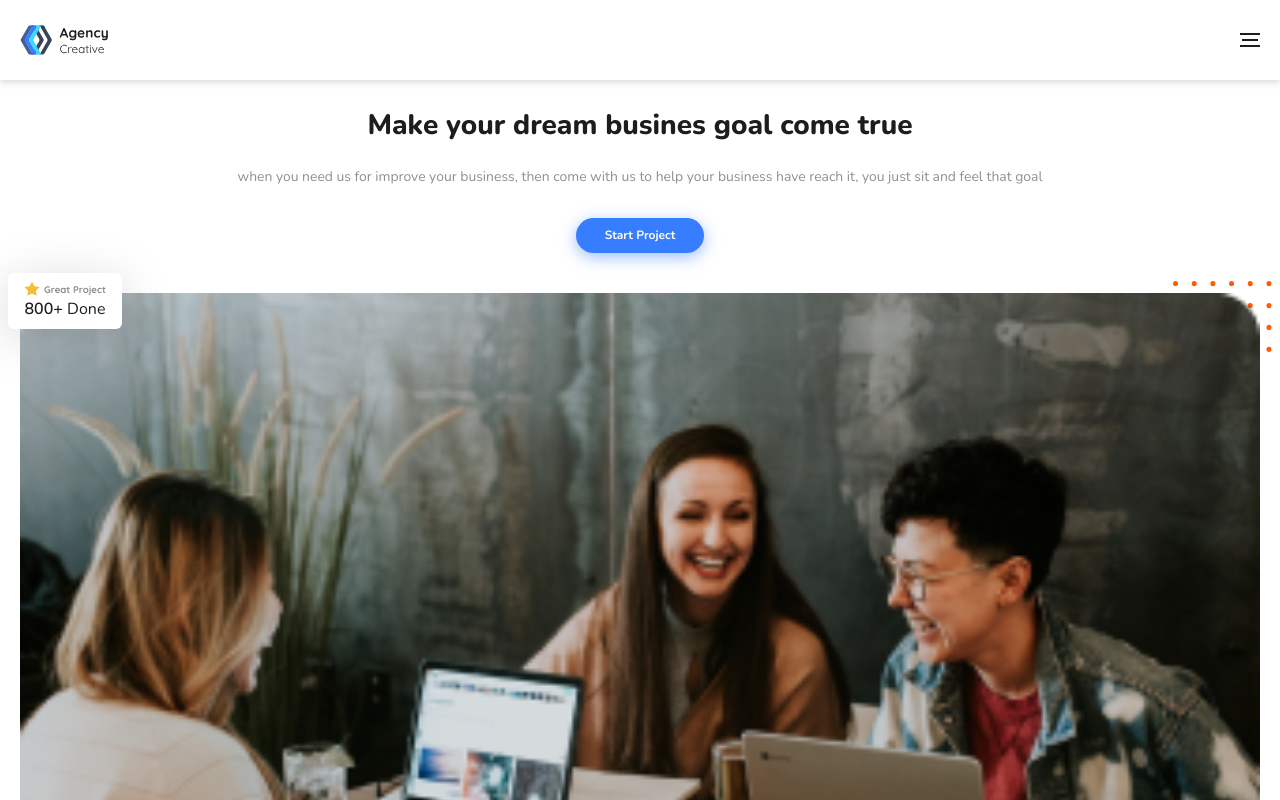
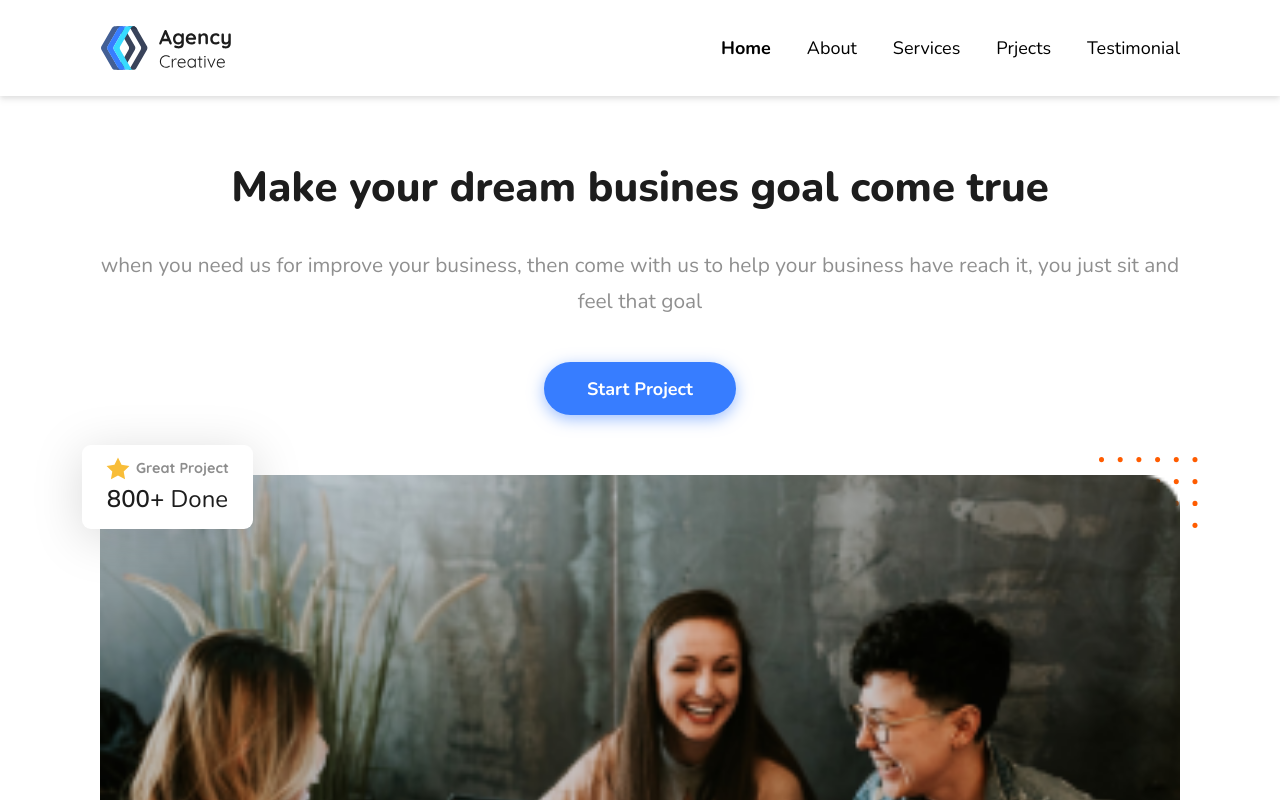
Before and after one commit to JunarisAlf/react-tailwind-Agency-Landing-Page, a React (Vite) app: page / in a window 1280 px wide. Shown: the top 800 px of the page. Built offline with nearby package versions, Linux system fonts and the light colour scheme.

Commit message:
Working on Navbar - responsivitas and utiliies

```diff
--- a/index.html
+++ b/index.html
@@ -1,5 +1,5 @@
 <!DOCTYPE html>
-<html lang="en">
+<html lang="en" class="scroll-smooth md:text-[24px]">
     <head>
         <meta charset="UTF-8" />
         <link rel="icon" type="image/svg+xml" href="/src/favicon.svg" />
--- a/jsconfig.json
+++ b/jsconfig.json
@@ -6,6 +6,7 @@
         "@/assets/*": ["./assets/*"],
         "@/components/*": ["./components/*"],
         "@/pages/*": ["./pages/*"],
+        "@/contexts/*": ["./contexts/*"],
       },
     },
   }
--- a/src/components/MainContainer.jsx
+++ b/src/components/MainContainer.jsx
@@ -1,6 +1,6 @@
 export default ({children}) => {
     return (
-        <div className="w-full font-nunito px-5">
+        <div className="w-full font-nunito px-5 md:px-[100px]">
             {children}
         </div>
     )
--- a/src/components/Navbar.jsx
+++ b/src/components/Navbar.jsx
@@ -1,26 +1,86 @@
+import { useState, useRef, useContext } from 'react';
+import Logo from '@/assets/icons/logo.svg';
+import {ActiveTabContext} from '@/contexts/ActiveTabContext';
 
-import { useState } from 'react'
-import Logo from '@/assets/icons/logo.svg'
 export default () => {
+    const {activeTab, setActiveTab} = useContext(ActiveTabContext)
     const [open, setOpen] = useState(false);
-    const onClickHandler = () => {
+    const onClickHandler = (tabClicked) => {
         setOpen(!open);
-    }
+        setActiveTab(tabClicked);
+    };
     return (
-        <nav className={"fixed z-50 px-5 bg-white drop-shadow-md inset-x-0 top-0  grid grid-cols-2 auto-rows-min justify-between items-center py-6 " + (open ? ' bottom-0' : ' ')}>
-            <img className="order-1 w-[5.6rem] h-[2rem]" src={Logo} alt="logo" />
-            <ul className={"order-3 col-span-2 font-nunito px-8" + (open? ' block' : ' hidden')}>
-                <li className="text-center py-4 hover:bg-blue hover:bg-opacity-10" onClick={onClickHandler}><a href="#home" >Home</a></li>
-                <li className="text-center py-4 hover:bg-blue hover:bg-opacity-10" onClick={onClickHandler}><a href="#about" >About</a></li>
-                <li className="text-center py-4 hover:bg-blue hover:bg-opacity-10" onClick={onClickHandler}><a href="#services" >Services</a></li>
-                <li className="text-center py-4 hover:bg-blue hover:bg-opacity-10" onClick={onClickHandler}><a href="#projects" >Prjects</a></li>
-                <li className="text-center py-4 hover:bg-blue hover:bg-opacity-10" onClick={onClickHandler}><a href="#testimonial" >Testimonial</a></li>
+        <nav
+            className={
+                'fixed z-50 px-5 md:px-[100px] bg-white drop-shadow-md inset-x-0 top-0  grid grid-cols-2 auto-rows-min justify-between items-center py-6 lg:flex lg:flex-row lg:py-2 lg:bottom-auto' +
+                (open ? ' bottom-0' : ' ')
+            }
+        >
+            <img
+                className="order-1 w-[5.6rem] h-[2rem]"
+                src={Logo}
+                alt="logo"
+            />
+            <ul
+                className={
+                    'order-3 col-span-2 font-nunito text-[1.3rem] font-semibold mt-5 lg:flex lg:flex-row lg:text-xs lg:gap-6 lg:mt-0 lg:font-light' +
+                    (open ? ' block' : ' hidden')
+                }
+            >
+                <li
+                    className={"text-center py-4 hover:bg-blue hover:bg-opacity-10 lg:hover:bg-white lg:hover:bg-opacity-100 lg:hover:font-semibold duration-300" + (activeTab == 'home' ? ' lg:font-bold' : '')}
+                    onClick={() => onClickHandler('home')}
+                >
+                    <a href="#home">Home</a>
+                </li>
+                <li
+                    className={"text-center py-4 hover:bg-blue hover:bg-opacity-10 lg:hover:bg-white lg:hover:bg-opacity-100 lg:hover:font-semibold duration-300" + (activeTab == 'about' ? ' lg:font-bold' : '')}
+                    onClick={() => onClickHandler('about')}
+                >
+                    <a href="#about">About</a>
+                </li>
+                <li
+                    className={"text-center py-4 hover:bg-blue hover:bg-opacity-10 lg:hover:bg-white lg:hover:bg-opacity-100 lg:hover:font-semibold duration-300" + (activeTab == 'services' ? ' lg:font-bold' : '')}
+                    onClick={() => onClickHandler('services')}
+                >
+                    <a href="#services">Services</a>
+                </li>
+                <li
+                    className={"text-center py-4 hover:bg-blue hover:bg-opacity-10 lg:hover:bg-white lg:hover:bg-opacity-100 lg:hover:font-semibold duration-300" + (activeTab == 'projects' ? ' lg:font-bold' : '')}
+                    onClick={() => onClickHandler('projects')}
+                >
+                    <a href="#projects">Prjects</a>
+                </li>
+                <li
+                    className={"text-center py-4 hover:bg-blue hover:bg-opacity-10 lg:hover:bg-white lg:hover:bg-opacity-100 lg:hover:font-semibold duration-300" + (activeTab == 'testimonial' ? ' lg:font-bold' : '')}
+                    onClick={() => onClickHandler('testimonial')}
+                >
+                    <a href="#testimonial">Testimonial</a>
+                </li>
             </ul>
-            <div className="order-2 flex flex-col gap-y-1 w-min items-center justify-self-end" onClick={onClickHandler}>
-                <span className={"block w-5 bg-black h-0.5  ease-in duration-100" +( open ? ' rotate-45 translate-y-1.5' : '')}/>
-                <span className={"block w-4 bg-black h-0.5 ease-in duration-75" + ( open ? ' invisible' : 'visible')}/>
-                <span className={"block w-5  bg-black h-0.5 ease-in duration-100" +( open ? ' -rotate-45 -translate-y-1.5' : '')}/>
+            <div
+                className="order-2 flex flex-col gap-y-1 w-min items-center justify-self-end lg:hidden"
+                onClick={onClickHandler}
+            >
+                <span
+                    className={
+                        'block w-5 bg-black h-0.5  ease-in duration-100' +
+                        (open ? ' rotate-45 translate-y-1.5' : '')
+                    }
+                />
+                <span
+                    className={
+                        'block w-4 bg-black h-0.5 ease-in duration-75' +
+                        (open ? ' invisible' : 'visible')
+                    }
+                />
+                <span
+                    className={
+                        'block w-5  bg-black h-0.5 ease-in duration-100' +
+                        (open ? ' -rotate-45 -translate-y-1.5' : '')
+                    }
+                />
             </div>
         </nav>
-    )
-}
+    );
+};
--- /dev/null
+++ b/src/contexts/ActiveTabContext.jsx
@@ -0,0 +1,4 @@
+import { createContext } from 'react';
+
+const ActiveTabContext = createContext('home');
+export {ActiveTabContext}
--- a/src/main.jsx
+++ b/src/main.jsx
@@ -1,17 +1,28 @@
-import React from 'react';
+import React, { useState } from 'react';
 import ReactDOM from 'react-dom/client';
 import Container from '@/components/MainContainer';
 import Home from '@/pages/Home';
 import '@/assets/styles/tailwind.css';
 import Navbar from '@/components/Navbar';
 import Footer from '@/pages/Home/components/Footer';
+import { ActiveTabContext } from '@/contexts/ActiveTabContext';
+
+const App = () => {
+    const [activeTab, setActiveTab] = useState('home')
+
+    return (
+        <ActiveTabContext.Provider value={{activeTab, setActiveTab}}>
+            <Navbar />
+            <Container>
+                <Home />
+            </Container>
+            <Footer />
+        </ActiveTabContext.Provider>
+    );
+};
 
 ReactDOM.createRoot(document.getElementById('root')).render(
     <React.StrictMode>
-        <Navbar />
-        <Container>
-            <Home />
-        </Container>
-        <Footer />
+        <App />
     </React.StrictMode>
 );
--- a/src/pages/Home/components/ClickToAction.jsx
+++ b/src/pages/Home/components/ClickToAction.jsx
@@ -3,7 +3,7 @@ import  PrimaryBtn  from '@/components/PrimaryBtn';
 export default function ClickToAction() {
   return (
     <div>
-        <span className="inline-block font-nunito font-bold text-[1.5rem] text-center">Interesting Collaboration With Us?</span>
+        <span className="block font-nunito font-bold text-[1.5rem] text-center">Interesting Collaboration With Us?</span>
         <span className="block text-center font-quicksand font-normal text-[0.8rem] ">Help you to reach your bussines goal</span>
         <div className="flex flex-row items-center">
             <PrimaryBtn href="" text="Get Started"/>
--- a/src/pages/Home/components/OurPortofolio.jsx
+++ b/src/pages/Home/components/OurPortofolio.jsx
@@ -19,9 +19,12 @@ export default function OurPortofolio() {
                     use more comfortable, then can used by client from our
                     business
                 </p>
-                <PortofolioItem img={portoOne} text="Design Furniture App"/>
-                <PortofolioItem img={portoTwo} text="Cloud App"/>
-                <PortofolioItem img={portoThree} text="Design Byte App"/>
+                <div className="mt-8 flex flex-col gap-4">
+                    <PortofolioItem img={portoOne} text="Design Furniture App"/>
+                    <PortofolioItem img={portoTwo} text="Cloud App"/>
+                    <PortofolioItem img={portoThree} text="Design Byte App"/>
+                </div>
+
                 <div className="flex items-center mt-3">
                     <SecondaryBtn href="" text="See All Portofolio" css="mx-auto"/>
                 </div>
--- a/src/pages/Home/components/OurServices.jsx
+++ b/src/pages/Home/components/OurServices.jsx
@@ -26,15 +26,12 @@ export default function OurServices() {
                     <span className="font-quicksand text-[0.85rem] text-blue font-bold">Read More </span>
                     <img src={arrow} alt="arrow icon" className="w-6 aspect-square"/>
                 </div>
-                <div className="flex flex-col gap-5 mt-6">
+                <div className="flex flex-row flex-wrap gap-5 mt-6 content-center">
                     <ServiceItem icon={ItemOne} text="Social Media Management" bgColor='#377DFF'/>
                     <ServiceItem icon={ItemTwo} text="Search Engine Opimization" bgColor='#FF2D2D'/>
                     <ServiceItem icon={ItemThree} text="Design" bgColor='#7CE761'/>
                     <ServiceItem icon={ItemFour} text="Ads" bgColor='#FFA800'/>
                 </div>
-
-
-
             </div>
         </section>
     );
--- a/src/pages/Home/components/PortofolioItem.jsx
+++ b/src/pages/Home/components/PortofolioItem.jsx
@@ -1,11 +1,11 @@
 export default function PortofolioItem({ img, text, css}) {
     return (
-        <div className="relative mx-auto mt-[3.5rem] px-10 flex flex-col gap-4 items-center justify-center w-[16rem] aspect-square rounded-2xl bg-white drop-shadow-spread border border-1 border-grey border-opacity-20">
+        <div className="relative mx-auto px-10 flex flex-col items-center justify-center min-w-[16rem] w-1/2 aspect-square rounded-[2.5rem] bg-white drop-shadow-spread border border-1 border-grey border-opacity-20">
 
             <span className="absolute bottom-4 z-10 px-2 font-quicksand text-[1.5rem] font-bold text-white text-center leading-6">
                 {text}
             </span>
-            <img src={img} alt="Portofolio Image" className="absolute z-0 object-fit object-cover"/>
+            <img src={img} alt="Portofolio Image" className="absolute z-0 w-full object-fit object-cover"/>
         </div>
     );
 }
--- a/src/pages/Home/components/ServiceItem.jsx
+++ b/src/pages/Home/components/ServiceItem.jsx
@@ -1,7 +1,7 @@
 export default function ServiceItem({ icon, text, bgColor }) {
     const classBgColor = `bg-[${bgColor}]`;
     return (
-        <div className="mx-auto px-10 flex flex-col gap-4 items-center justify-center w-[16rem] aspect-square rounded-2xl bg-white drop-shadow-spread border border-1 border-grey border-opacity-20">
+        <div className="mx-auto px-10 flrx-auto flex flex-col gap-4 items-center justify-center w-1/3 min-w-[15rem] aspect-square rounded-2xl bg-white drop-shadow-spread border border-1 border-grey border-opacity-20">
             <div
                 className="flex w-[6.25rem] aspect-square rounded-full"
                 style={{backgroundColor: bgColor}}
```
Also changed, not shown: src/pages/Home/Home.jsx (+7 -0 lines).
